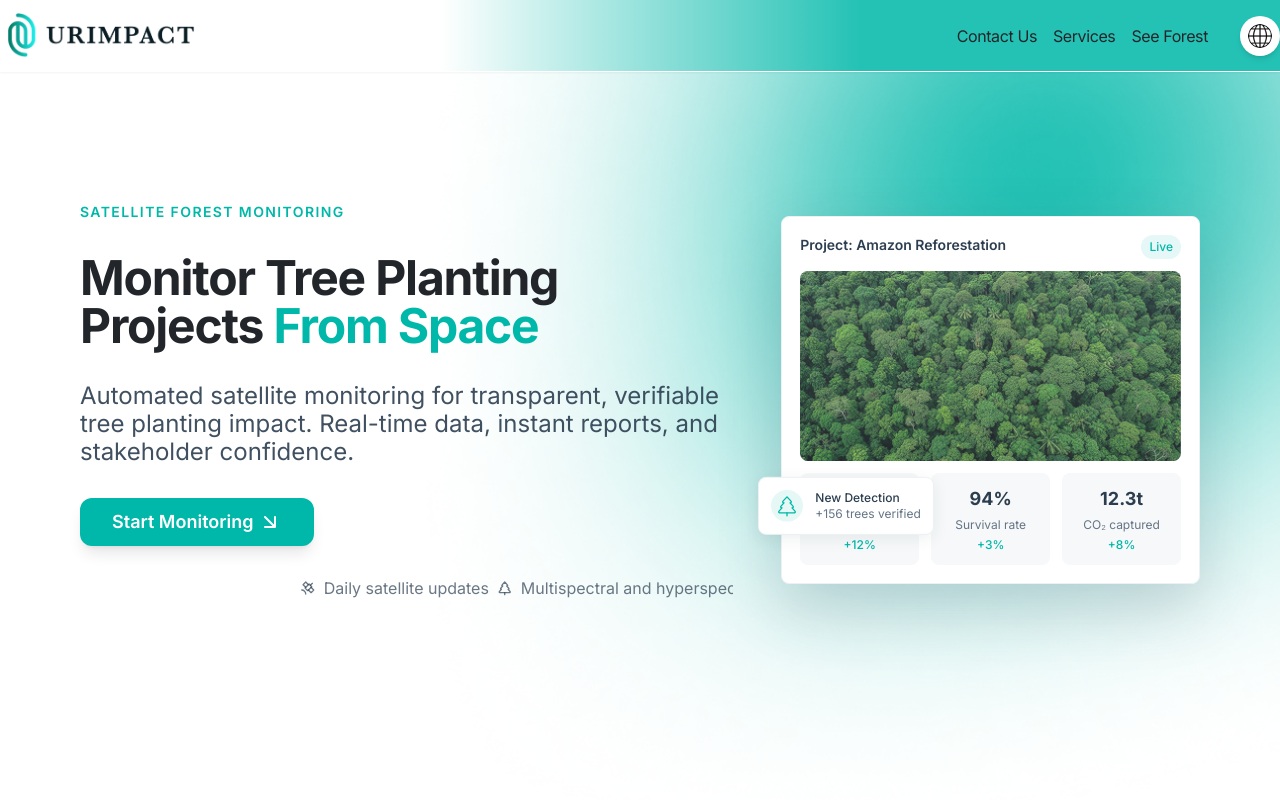
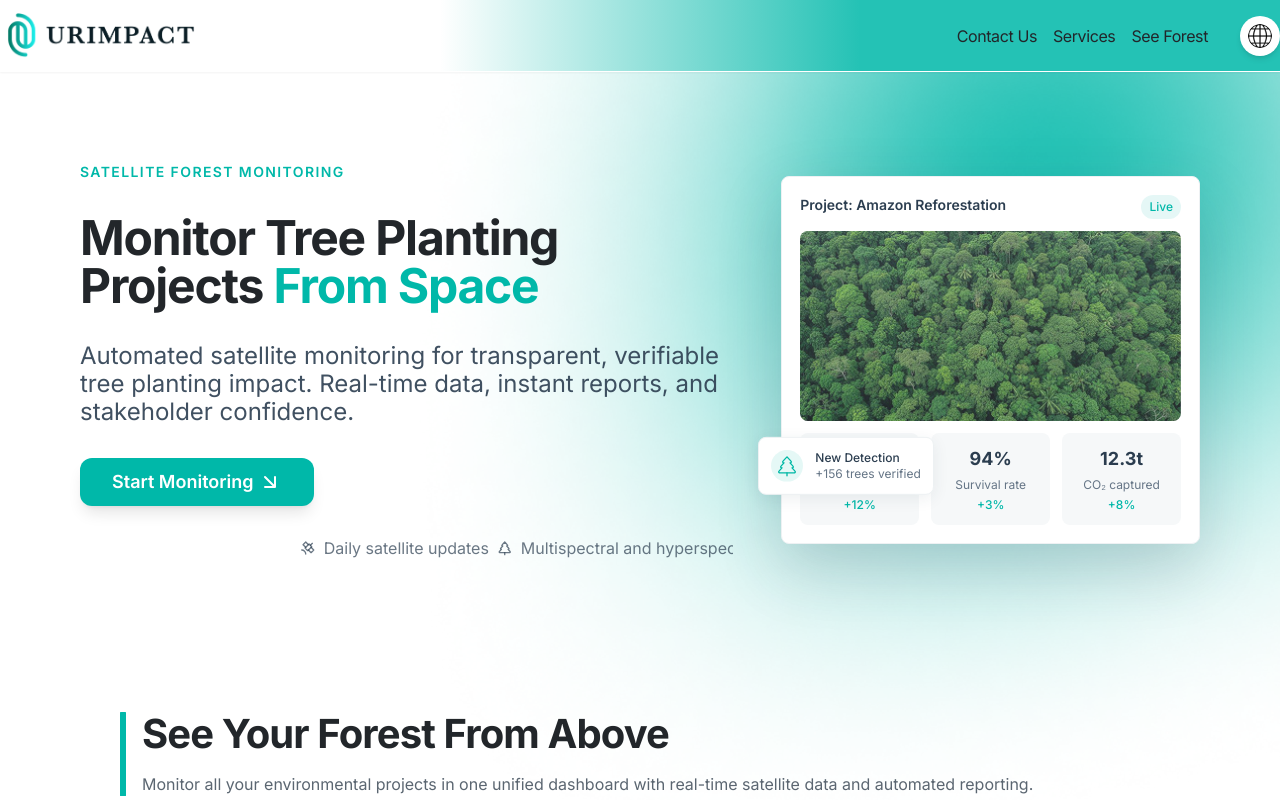
Before and after one commit to data704/Landing-page-Majmaah, a Next.js app: page /en in a window 1280 px wide. Shown: the top 800 px of the page. Built offline with nearby package versions, Linux system fonts and the light colour scheme.

Commit message:
feat: extra spacing removed

```diff
--- a/app/[locale]/(landing)/Hero.tsx
+++ b/app/[locale]/(landing)/Hero.tsx
@@ -52,7 +52,7 @@ const Hero = () => {
     <section
       id="hero-section"
       ref={container}
-      className="min-h-screen w-full relative px-6 md:px-20 flex items-center justify-center"
+      className="min-h-screen md:min-h-[80dvh] w-full relative px-6 md:px-20 flex items-center pt-0 md:pt-20 mb-10 md:mb-0 justify-center"
     >
       <div className="max-w-7xl mx-auto w-full flex flex-col md:flex-row items-center justify-center gap-6 md:gap-12 ">
         <div className="md:w-7/12 flex flex-col items-start gap-4 md:gap-8 mt-10 md:mt-0 w-full">
```
